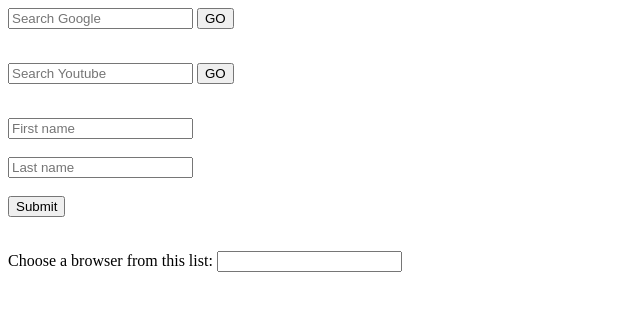
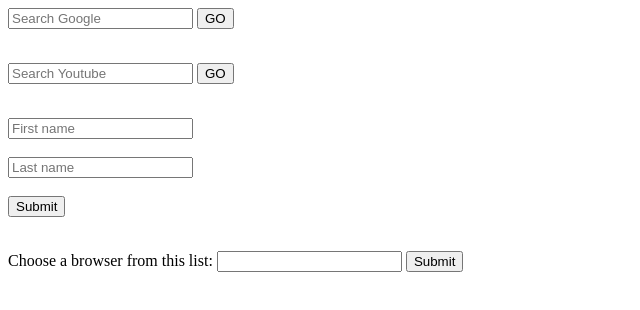
Before and after one commit to MaxiLMV/_html_workshop, a plain HTML site: page html_workbook.html in a window 1280 px wide. Shown: the whole page, without its empty margins (0-640 px from the left). Drawn offline with Linux system fonts and the light colour scheme.

Commit message:
Updated html_workbook.html

```diff
--- a/html_workbook.html
+++ b/html_workbook.html
@@ -24,8 +24,9 @@
     	    <input type="submit" value="Submit">
     </form>
 	<br>
+	<form>
 	    <label for="myBrowser">Choose a browser from this list:</label>
-	<input list="browsers" id="myBrowser" name="myBrowser">
+	    <input list="browsers" id="myBrowser" name="myBrowser" />
 	    <datalist id="browsers">
   	        <option value="Google Chrome"></option>
   	        <option value="Firefox"></option>
@@ -33,5 +34,7 @@
   	        <option value="Brave"></option>
   	        <option value="Microsoft Edge"></option>
 	    </datalist>
+	    <input type="submit" value="Submit">
+	</form>
     </body>
 </html>
```
Lines whose indentation alone changed are shown as unchanged.
